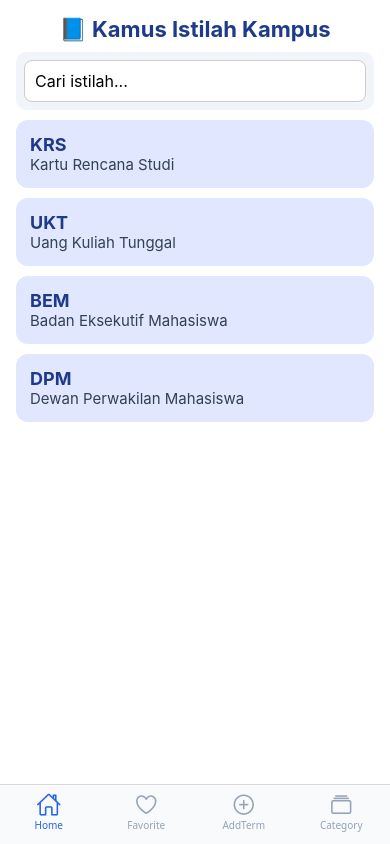
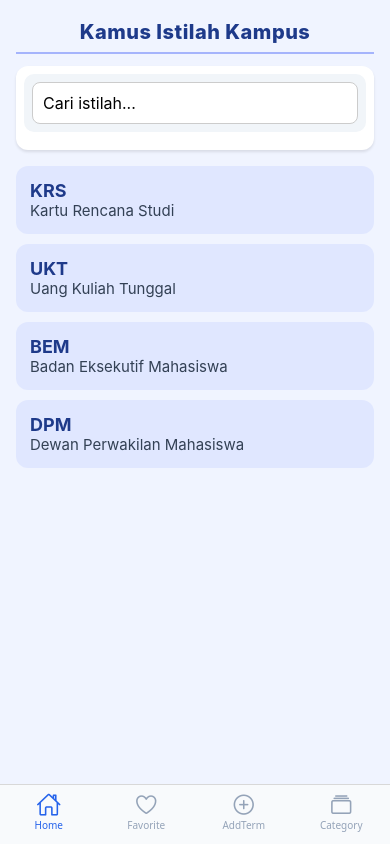
Before and after one commit to muhamadalghifari/Kelompok-2, a React Native app in the folder Kamus-Istilah-Kampus/: screen /Home in a window 390 px wide. Built offline with nearby package versions, Linux system fonts and the light colour scheme.

Commit message:
Update HomeScreen.js

```diff
--- a/Kamus-Istilah-Kampus/screens/HomeScreen.js
+++ b/Kamus-Istilah-Kampus/screens/HomeScreen.js
@@ -13,8 +13,17 @@ export default function HomeScreen({ navigation }) {
 
   return (
     <View style={styles.container}>
-      <Text style={styles.title}>📘 Kamus Istilah Kampus</Text>
-      <SearchBar value={search} onChangeText={setSearch} />
+      {/* Header */}
+      <View style={styles.header}>
+        <Text style={styles.title}>Kamus Istilah Kampus</Text>
+      </View>
+
+      {/* Search bar */}
+      <View style={styles.searchBox}>
+        <SearchBar value={search} onChangeText={setSearch} placeholder="Cari istilah..." />
+      </View>
+
+      {/* Daftar istilah */}
       <FlatList
         data={filteredTerms}
         keyExtractor={(item) => item.id.toString()}
@@ -25,18 +34,48 @@ export default function HomeScreen({ navigation }) {
             onPress={() => navigation.navigate("Detail", { term: item })}
           />
         )}
+        showsVerticalScrollIndicator={false}
+        contentContainerStyle={{ paddingBottom: 20 }}
       />
     </View>
   );
 }
 
 const styles = StyleSheet.create({
-  container: { flex: 1, padding: 16, backgroundColor: "#fff" },
+  container: {
+    flex: 1,
+    backgroundColor: "#F0F4FF",
+    paddingHorizontal: 16,
+    paddingTop: 20,
+  },
+  header: {
+    flexDirection: "row",
+    justifyContent: "center",
+    alignItems: "center",
+    marginBottom: 12,
+    paddingBottom: 8,
+    borderBottomWidth: 2,
+    borderColor: "#A5B4FC",
+  },
+  icon: {
+    fontSize: 24,
+    marginRight: 6,
+  },
   title: {
-    fontSize: 22,
-    fontWeight: "bold",
-    marginBottom: 10,
+    fontSize: 20,
+    fontWeight: "800",
     color: "#1E3A8A",
-    textAlign: "center",
+    letterSpacing: 0.5,
+  },
+  searchBox: {
+    backgroundColor: "#fff",
+    borderRadius: 12,
+    padding: 8,
+    marginBottom: 16,
+    shadowColor: "#000",
+    shadowOffset: { width: 0, height: 2 },
+    shadowOpacity: 0.1,
+    shadowRadius: 3,
+    elevation: 3,
   },
 });
```
